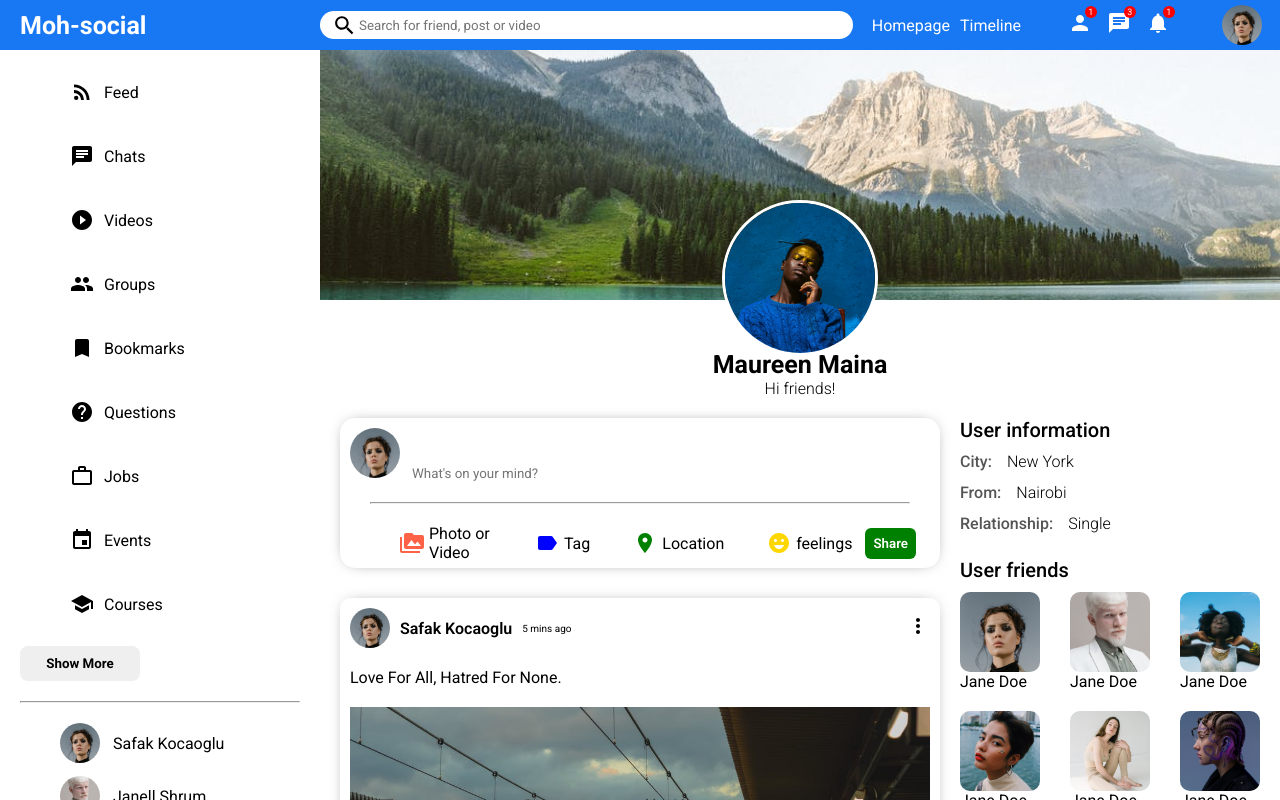
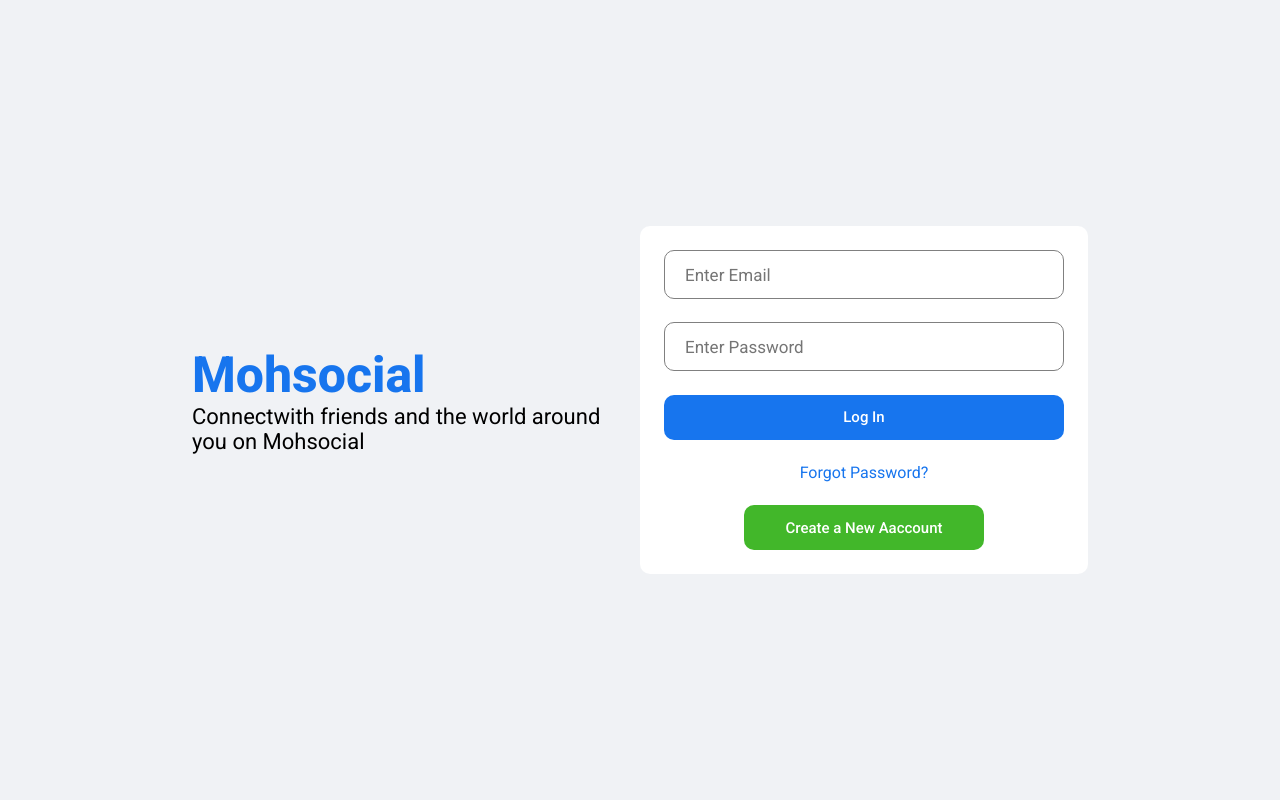
Before and after one commit to Maureen0007/Social-App, a React (Create React App) app: page / in a window 1280 px wide. Shown: the top 800 px of the page. Built offline with nearby package versions, Linux system fonts and the light colour scheme.

Commit message:
Create login page

```diff
--- a/src/App.js
+++ b/src/App.js
@@ -1,9 +1,10 @@
 import Home from "./pages/home/Home";
 import Profile from "./pages/home/profile/Profile";
+import Login from "./pages/login/Login";
 
 
 function App() {
-  return <Profile />
+  return <Login />
 }
 
 export default App;
--- /dev/null
+++ b/src/pages/login/Login.jsx
@@ -0,0 +1,23 @@
+import "./login.css"
+
+export default function Login() {
+  return (
+    <div className="login">
+        <div className="loginWrapper">
+            <div className="loginLeft">
+                <h3 className="loginLogo">Mohsocial</h3>
+                <span className="loginDesc">Connectwith friends and the world around you on Mohsocial</span>
+            </div>
+            <div className="loginRight">
+                <div className="loginBox">
+                    <input placeholder="Enter Email" className="loginInput" />
+                    <input placeholder="Enter Password" className="loginInput" />
+                    <button className="loginButton">Log In</button>
+                    <span className="loginForgot">Forgot Password?</span>
+                    <button className="loginRegisterButton">Create a New Aaccount</button>
+                </div>
+            </div>
+        </div>
+    </div>
+  )
+}
--- /dev/null
+++ b/src/pages/login/login.css
@@ -0,0 +1,72 @@
+.login{
+    width: 100vw;
+    height: 100vh;
+    background-color: #f0f2f5;
+    display: flex;
+    align-items: center;
+    justify-content: center;
+}
+.loginWrapper{
+    width: 70%;
+    height: 70%;
+    display: flex;
+}
+.loginLeft, .loginRight{
+    flex: 1;
+    display: flex;
+    flex-direction: column;
+    justify-content: center;
+}
+.loginLogo{
+    font-size: 50px;
+    font-weight: 800;
+    color: #1775ee;
+}
+.loginDesc{
+    font-size: 22px;
+}
+.loginBox{
+    height: 300px;
+    padding: 24px;
+    background-color: #fff;
+    border-radius: 10px;
+    display: flex;
+    flex-direction: column;
+    justify-content: space-between;
+}
+.loginInput{
+    height: 45px;
+    border-radius: 10px;
+    border: 1px solid rgb(128, 128, 128);
+    font-size: 17px;
+    padding-left: 20px;
+}
+.loginInput::focus{
+    outline: none;
+}
+.loginButton{
+    height: 45px;
+    border-radius: 10px;
+    border: none;
+    background-color: #1775ee;
+    color: #fff;
+    font-size: 15px;
+    font-weight: 500;
+    cursor: pointer;
+}
+.loginForgot{
+    text-align: center;
+    color: #1775ee;
+}
+.loginRegisterButton{
+    width: 60%;
+    align-self: center;
+    height: 45px;
+    border-radius: 10px;
+    border: none;
+    background-color: #42b72a;
+    color: #fff;
+    font-size: 15px;
+    font-weight: 500;
+    cursor: pointer;
+}
```
